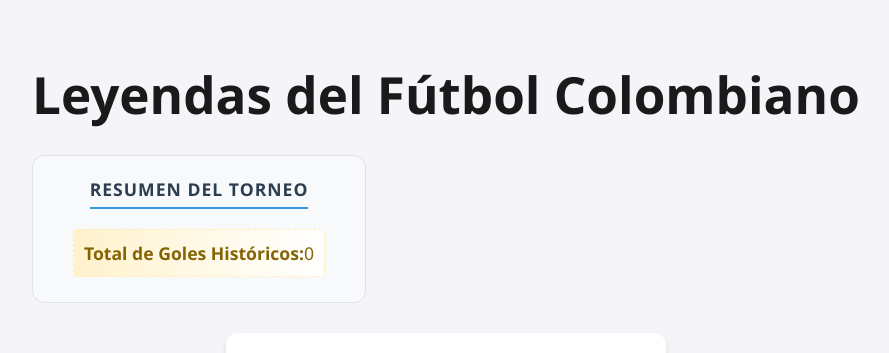
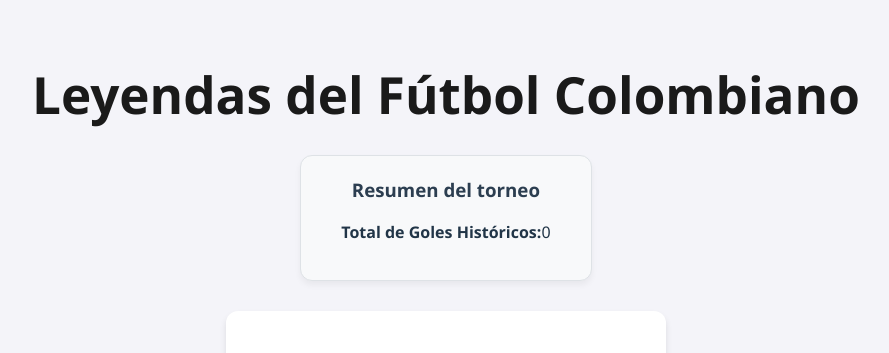
Before and after one commit to jesusmacias0320/football-stats-frontend., a React (Vite) app: page / in a window 1280 px wide. Shown: the top 353 px of the page, without its empty margins (0-889 px from the left). Built offline with nearby package versions, Linux system fonts and the light colour scheme; no server answers.

Commit message:
Actualizando panel de estadisticas otra vez

```diff
--- a/src/App.css
+++ b/src/App.css
@@ -139,45 +139,24 @@ h1{
     border-color: #3498db; /* Cambia a azul al hacer clic */
 }
 
+.stats-wrapper {
+    display: flex;
+    justify-content: center;
+    width: 100%;
+    margin-bottom: 30px;
+}
+
+/* 2. La tarjeta ahora está libre de la dictadura del contenedor principal */
 .stats-card {
     background-color: #f8f9fa;
     padding: 20px 40px;
-
-    /* LA SOLUCIÓN CONTRA EL FLEXBOX PADRE */
-    align-self: center;
-    max-width: max-content;
-    margin-bottom: 30px;
-
     border-radius: 12px;
     border: 1px solid #dee2e6;
     text-align: center;
+    box-shadow: 0 4px 6px rgba(0,0,0,0.05);
 }
 
 .stats-card h3 {
     margin: 0 0 10px 0;
     color: #2c3e50;
 }
-
-.stats-card p {
-    margin: 5px 0;
-}
-
-.stats-card h3 {
-    text-transform: uppercase;
-    letter-spacing: 1px;
-    font-size: 1.1rem;
-    border-bottom: 2px solid #3498db; /* Una línea azul decorativa */
-    display: inline-block;
-    padding-bottom: 5px;
-}
-
-/* Estilo específico para la línea del Máximo Goleador */
-.stats-card p:last-child {
-    background: linear-gradient(90deg, #fff2cc, #ffffff);
-    padding: 10px;
-    border-radius: 5px;
-    font-size: 1.1rem;
-    color: #856404; /* Un tono café/dorado para el texto */
-    border: 1px dashed #ffeeba;
-    margin-top: 10px;
-}
--- a/src/App.jsx
+++ b/src/App.jsx
@@ -162,7 +162,9 @@ function App() {
         <div className='container'>
             <h1>Leyendas del Fútbol Colombiano</h1>
             {/*TARJETA DE ESTADISTICAS AQUI*/}
-            <div className='stats-card'>
+
+            <div className="stats-wrapper">
+                <div className='stats-card'>
                 <h3>Resumen del torneo</h3>
                 <p><strong>Total de Goles Históricos:</strong>{totalGoals}</p>
 
@@ -170,7 +172,7 @@ function App() {
                     <p><strong>Máximo Goleador:</strong> {topScorer.name} ({topScorer.goals_scored} goles)</p>
                 )}
             </div>
-
+        </div>
 
             {/* Formulario*/}
             <form onSubmit={handleCreatePlayer} className="player-form">
```
